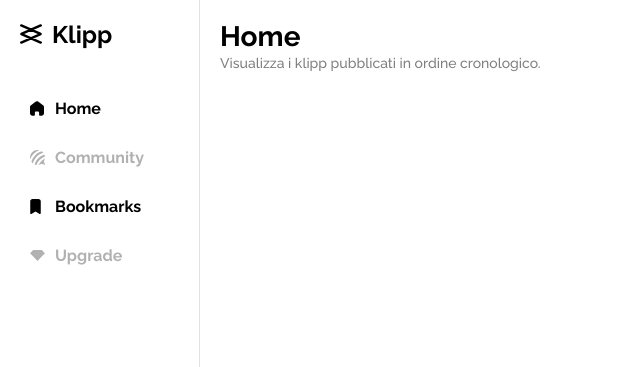
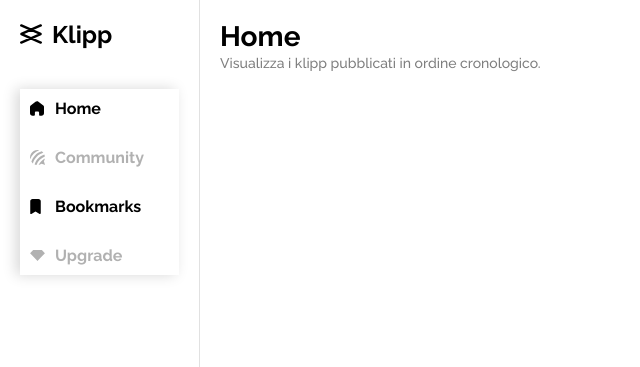
Before and after one commit to arscslvt/klipp, a PHP site: page /index.html in a window 1280 px wide. Shown: the top 367 px of the page, without its empty margins (0-640 px from the left). Run offline with PHP 8.4, Linux system fonts and the light colour scheme; some libraries are stand-ins or nearby versions.

Commit message:
Update style.css

```diff
--- a/style.css
+++ b/style.css
@@ -261,7 +261,9 @@ body{
 }
 
 @media (prefers-color-scheme: light) {
-
+    .menu{
+        box-shadow: -4px 0px 13px #d8d8d8;
+    }
 }
 
 @media only screen and (max-width: 600px) {
@@ -284,7 +286,6 @@ body{
             'btn btn'
         ; */
 
-        box-shadow: -4px 0px 13px #d8d8d8;
 
         position: fixed;
         bottom: 0px;
```
